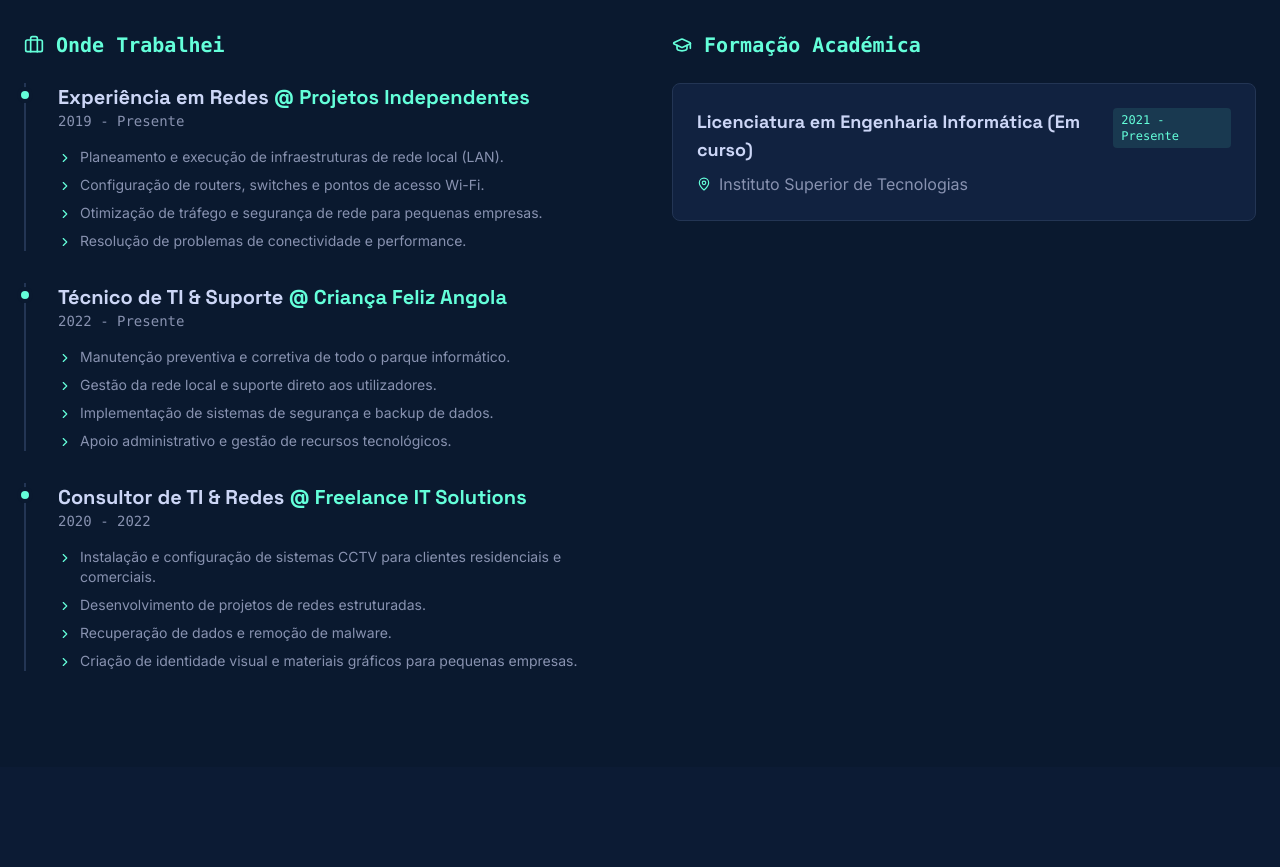
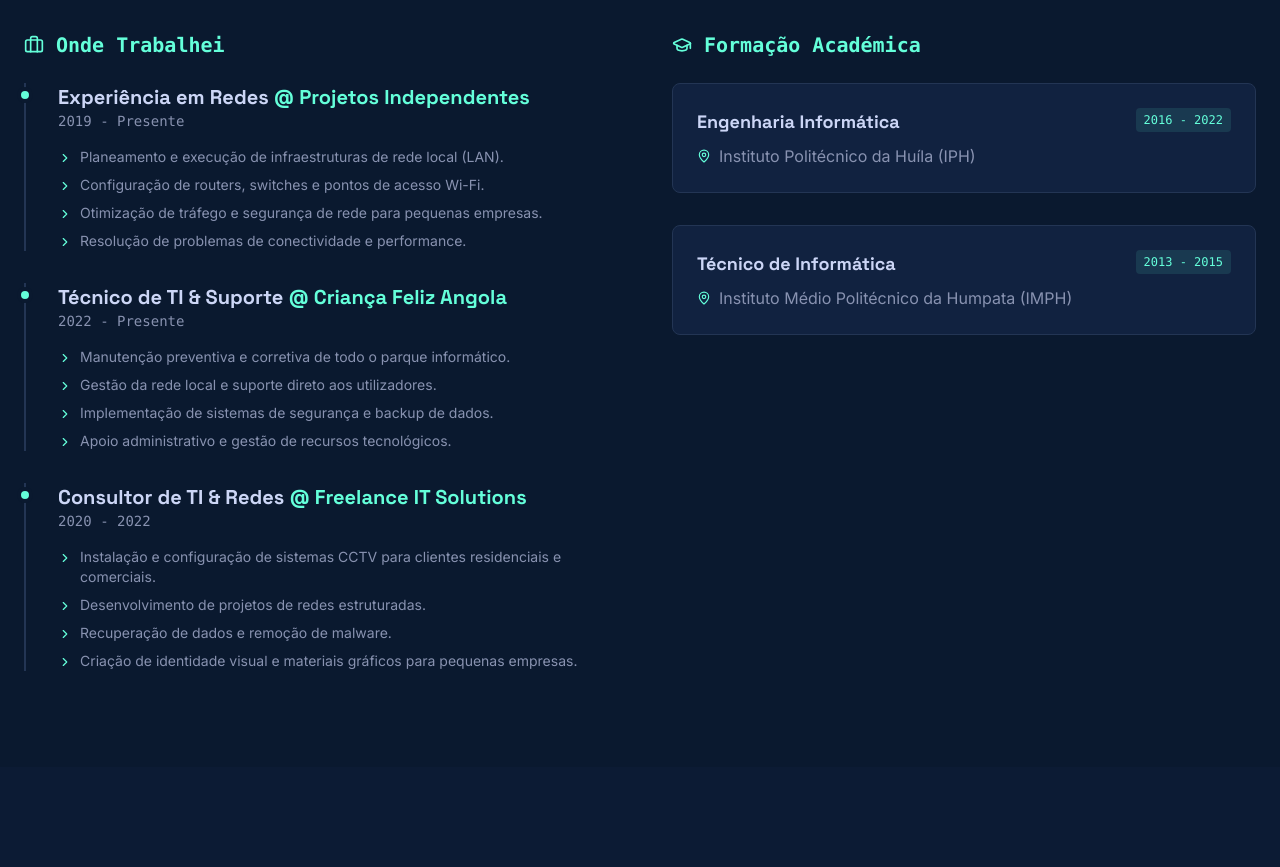
Before and after one commit to JaimeDePaulo/Portifolio_Jaime_de_Paulo, a React (Vite) app: page / in a window 1280 px wide. Shown: the part 1613-2480 px from the top of the page. Built offline with nearby package versions, Linux system fonts and the light colour scheme.

Commit message:
feat: Update education section
Reflects completed degree and adds high school qualification.

```diff
--- a/src/PortfolioApp.tsx
+++ b/src/PortfolioApp.tsx
@@ -232,9 +232,14 @@ const Experience = () => {
 
   const education = [
     {
-      institution: "Instituto Superior de Tecnologias",
-      degree: "Licenciatura em Engenharia Informática (Em curso)",
-      period: "2021 - Presente"
+      institution: "Instituto Politécnico da Huíla (IPH)",
+      degree: "Engenharia Informática",
+      period: "2016 - 2022"
+    },
+    {
+      institution: "Instituto Médio Politécnico da Humpata (IMPH)",
+      degree: "Técnico de Informática",
+      period: "2013 - 2015"
     }
   ];
 
```
